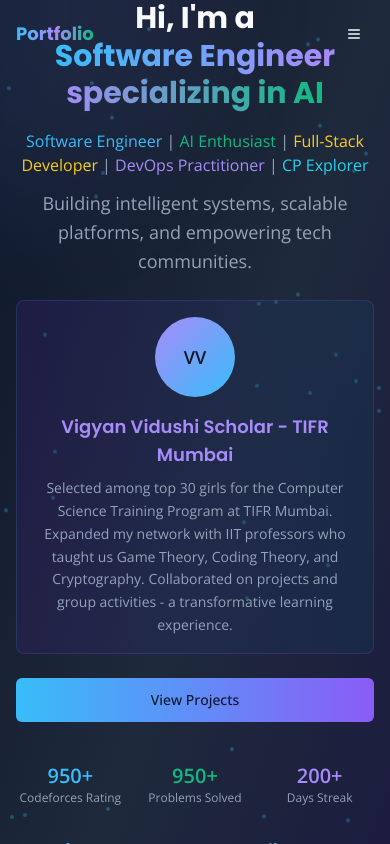
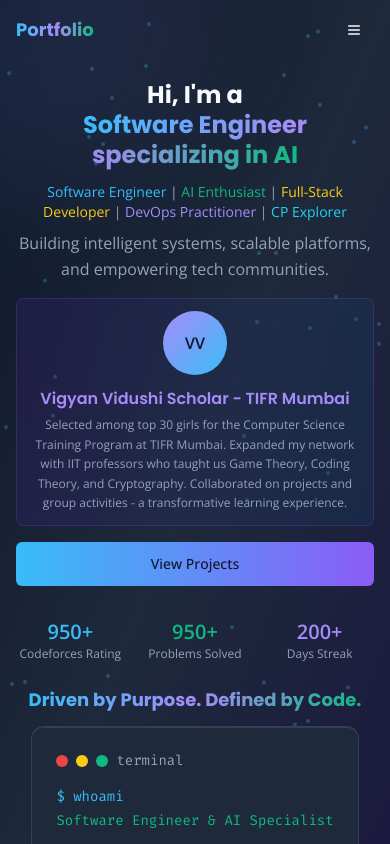
Before and after one commit to prachi-kCoder/My_Tech_Journey, a React (Vite) app: page / in a window 390 px wide. Shown: the top 844 px of the page. Built offline with nearby package versions, Linux system fonts and the light colour scheme.

Commit message:
Fix navbar spacing and responsiveness

```diff
--- a/src/components/HeroSection.tsx
+++ b/src/components/HeroSection.tsx
@@ -16,7 +16,7 @@ const HeroSection = () => {
   }, []);
 
   return (
-    <section id="home" className="min-h-screen flex items-center justify-center relative overflow-hidden">
+    <section id="home" className="min-h-screen flex items-center justify-center relative overflow-hidden pt-20 sm:pt-24 lg:pt-16">
       {/* Animated background */}
       <div className="absolute inset-0">
         <div className="absolute inset-0 bg-gradient-to-br from-slate-900 via-slate-800 to-violet-900/20"></div>
@@ -45,40 +45,40 @@ const HeroSection = () => {
         />
       </div>
 
-      <div className="container mx-auto px-4 sm:px-6 z-10">
-        <div className="grid lg:grid-cols-2 gap-8 lg:gap-12 items-center">
-          <div className="space-y-6 lg:space-y-8 text-center lg:text-left">
-            <div className="space-y-4">
-              <h1 className="text-3xl sm:text-4xl lg:text-5xl xl:text-6xl font-poppins font-bold leading-tight">
+      <div className="container mx-auto px-4 sm:px-6 lg:px-8 z-10">
+        <div className="grid lg:grid-cols-2 gap-6 lg:gap-8 xl:gap-12 items-center">
+          <div className="space-y-4 sm:space-y-6 lg:space-y-8 text-center lg:text-left">
+            <div className="space-y-3 sm:space-y-4">
+              <h1 className="text-2xl sm:text-3xl lg:text-4xl xl:text-5xl font-poppins font-bold leading-tight">
                 <span className="text-foreground">Hi, I'm a</span>
                 <br />
                 <span className="gradient-text">Software Engineer specializing in AI</span>
               </h1>
-              <div className="space-y-3">
-                <p className="text-base sm:text-lg text-muted-foreground font-open-sans">
+              <div className="space-y-2 sm:space-y-3">
+                <p className="text-sm sm:text-base lg:text-lg text-muted-foreground font-open-sans">
                   <span className="text-sky-400">Software Engineer</span> |
                   <span className="text-emerald-500"> AI Enthusiast</span> |
                   <span className="text-yellow-400"> Full-Stack Developer</span> |
                   <span className="text-violet-400"> DevOps Practitioner</span> |
                   <span className="text-cyan-400"> CP Explorer</span>
                 </p>
-                <p className="text-lg sm:text-xl text-muted-foreground font-open-sans leading-relaxed max-w-2xl mx-auto lg:mx-0">
+                <p className="text-base sm:text-lg lg:text-xl text-muted-foreground font-open-sans leading-relaxed max-w-2xl mx-auto lg:mx-0">
                   Building intelligent systems, scalable platforms, and empowering tech communities.
                 </p>
               </div>
             </div>
 
             {/* Vigyan Vidushi Program Section */}
-            <div className="bg-gradient-to-r from-violet-900/20 to-sky-900/20 rounded-lg p-4 sm:p-6 border border-violet-500/20">
-              <div className="flex flex-col lg:flex-row gap-4 lg:gap-6 items-center">
-                <div className="w-20 h-20 sm:w-24 sm:h-24 bg-gradient-to-br from-violet-400 to-sky-400 rounded-full flex items-center justify-center text-slate-900 font-bold text-lg sm:text-xl flex-shrink-0">
+            <div className="bg-gradient-to-r from-violet-900/20 to-sky-900/20 rounded-lg p-3 sm:p-4 lg:p-6 border border-violet-500/20">
+              <div className="flex flex-col sm:flex-row lg:flex-row gap-3 sm:gap-4 lg:gap-6 items-center">
+                <div className="w-16 h-16 sm:w-20 sm:h-20 lg:w-24 lg:h-24 bg-gradient-to-br from-violet-400 to-sky-400 rounded-full flex items-center justify-center text-slate-900 font-bold text-base sm:text-lg lg:text-xl flex-shrink-0">
                   VV
                 </div>
-                <div className="text-center lg:text-left">
-                  <h3 className="text-lg sm:text-xl font-poppins font-semibold violet-accent mb-2">
+                <div className="text-center sm:text-left">
+                  <h3 className="text-base sm:text-lg lg:text-xl font-poppins font-semibold violet-accent mb-1 sm:mb-2">
                     Vigyan Vidushi Scholar - TIFR Mumbai
                   </h3>
-                  <p className="text-sm sm:text-base text-muted-foreground leading-relaxed">
+                  <p className="text-xs sm:text-sm lg:text-base text-muted-foreground leading-relaxed">
                     Selected among top 30 girls for the Computer Science Training Program at TIFR Mumbai.
                     Expanded my network with IIT professors who taught us Game Theory, Coding Theory, and Cryptography.
                     Collaborated on projects and group activities - a transformative learning experience.
@@ -113,8 +113,8 @@ const HeroSection = () => {
             </div>
           </div>
 
-          <div className="flex flex-col justify-center lg:justify-end lg:pl-12 items-center lg:items-end space-y-4">
-            <div className="text-xl sm:text-2xl font-poppins font-bold gradient-text text-center lg:text-right">
+          <div className="flex flex-col justify-center lg:justify-end lg:pl-8 xl:pl-12 items-center lg:items-end space-y-3 sm:space-y-4">
+            <div className="text-lg sm:text-xl lg:text-2xl font-poppins font-bold gradient-text text-center lg:text-right">
               Driven by Purpose. Defined by Code.
             </div>
             <TerminalWidget />
--- a/src/components/Navigation.tsx
+++ b/src/components/Navigation.tsx
@@ -29,14 +29,14 @@ const Navigation = () => {
     <nav className={`fixed top-0 w-full z-50 transition-all duration-300 ${
       isScrolled ? 'bg-slate-900/95 backdrop-blur-md border-b border-slate-800' : 'bg-transparent'
     }`}>
-      <div className="container mx-auto px-4 sm:px-6 py-4">
+      <div className="container mx-auto px-4 sm:px-6 lg:px-8 py-3 sm:py-4">
         <div className="flex items-center justify-between">
-          <div className="text-lg sm:text-xl font-poppins font-bold gradient-text">
+          <div className="text-lg sm:text-xl lg:text-2xl font-poppins font-bold gradient-text">
             Portfolio
           </div>
 
           {/* Desktop Navigation */}
-          <div className="hidden lg:flex items-center space-x-6 xl:space-x-8">
+          <div className="hidden lg:flex items-center space-x-4 xl:space-x-6">
             <button
               onClick={() => scrollToSection('home')}
               className="text-foreground hover:text-sky-400 transition-colors font-medium"
@@ -75,8 +75,8 @@ const Navigation = () => {
             </button>
           </div>
 
-          <div className="flex items-center space-x-4">
-            <Button className="hidden sm:block bg-gradient-to-r from-sky-400 to-violet-500 hover:from-sky-500 hover:to-violet-600 text-slate-900 font-medium">
+          <div className="flex items-center space-x-3 sm:space-x-4">
+            <Button className="hidden sm:block text-sm lg:text-base bg-gradient-to-r from-sky-400 to-violet-500 hover:from-sky-500 hover:to-violet-600 text-slate-900 font-medium px-4 lg:px-6">
               Download Resume
             </Button>
 
```
